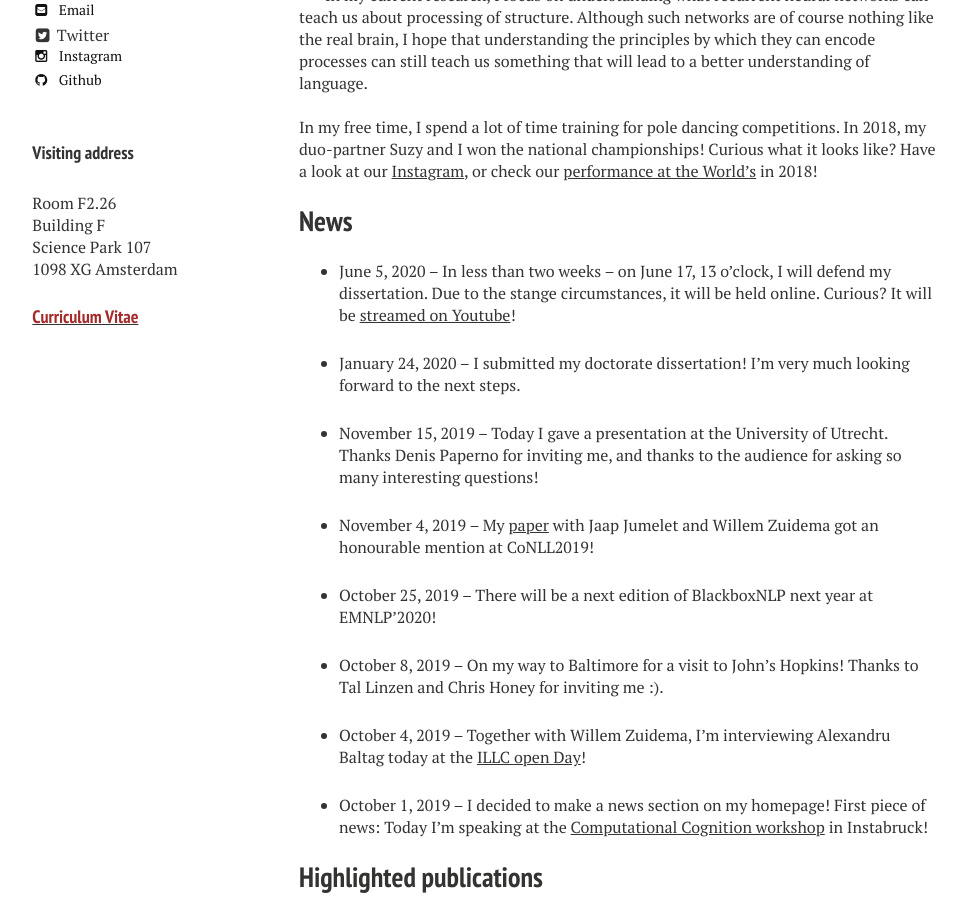
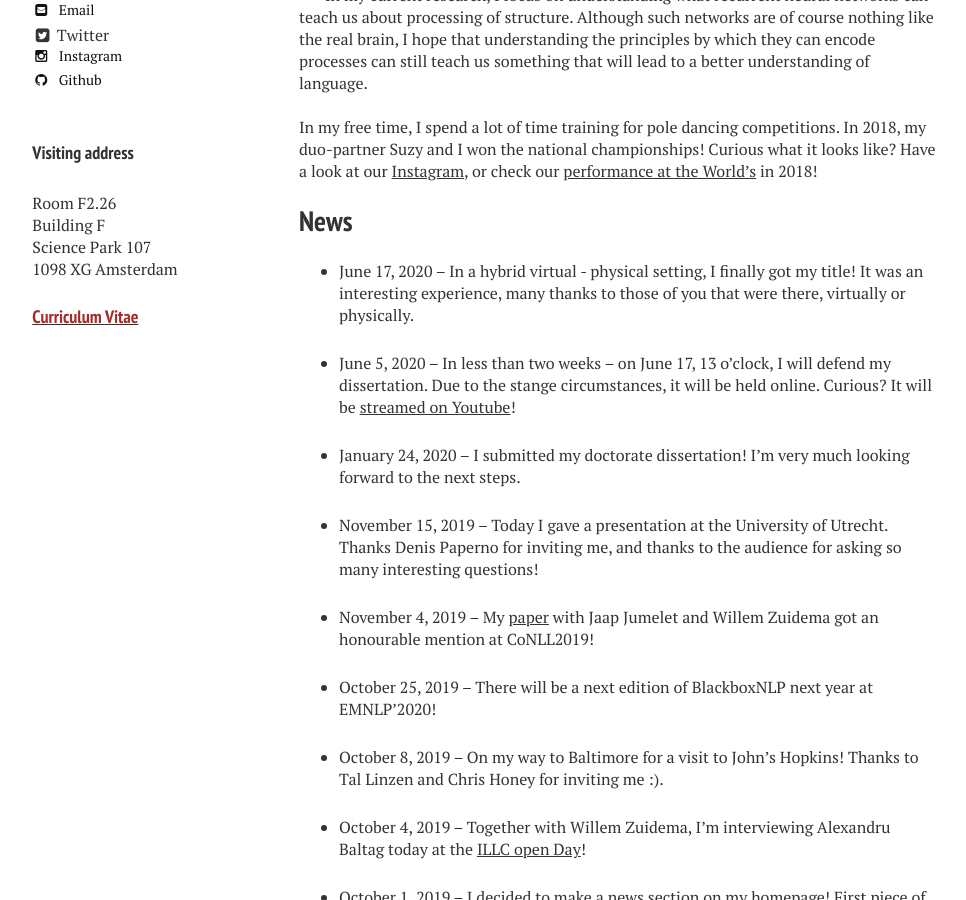
Before and after one commit to dieuwkehupkes/dieuwkehupkes.github.io, a Jekyll site: the page built from index.md, in a window 1280 px wide and 900 px high, scrolled down 1413 px. Shown: the whole window, without its empty margins (21-987 px from the left). Built offline with Jekyll 4.4.1, drawn with Linux system fonts in a browser that asks for light colours; nearby versions of some CDN libraries.

Commit message:
Add defence to news

```diff
--- a/index.md
+++ b/index.md
@@ -29,6 +29,8 @@ Have a look at our <a href="https://www.instagram.com/duo_polenotti/" target="_b
 
 ## News
 
+- June 17, 2020 -- In a hybrid virtual - physical setting, I finally got my title! It was an interesting experience, many thanks to those of you that were there, virtually or physically.
+
 - June 5, 2020 -- In less than two weeks -- on June 17, 13 o'clock, I will defend my dissertation. Due to the stange circumstances, it will be held online. Curious? It will be <a href="https://www.youtube.com/watch?v=aRTXv5MWmb8&feature=youtu.be">streamed on Youtube</a>!
 
 - January 24, 2020 -- I submitted my doctorate dissertation! I'm very much looking forward to the next steps.
```
